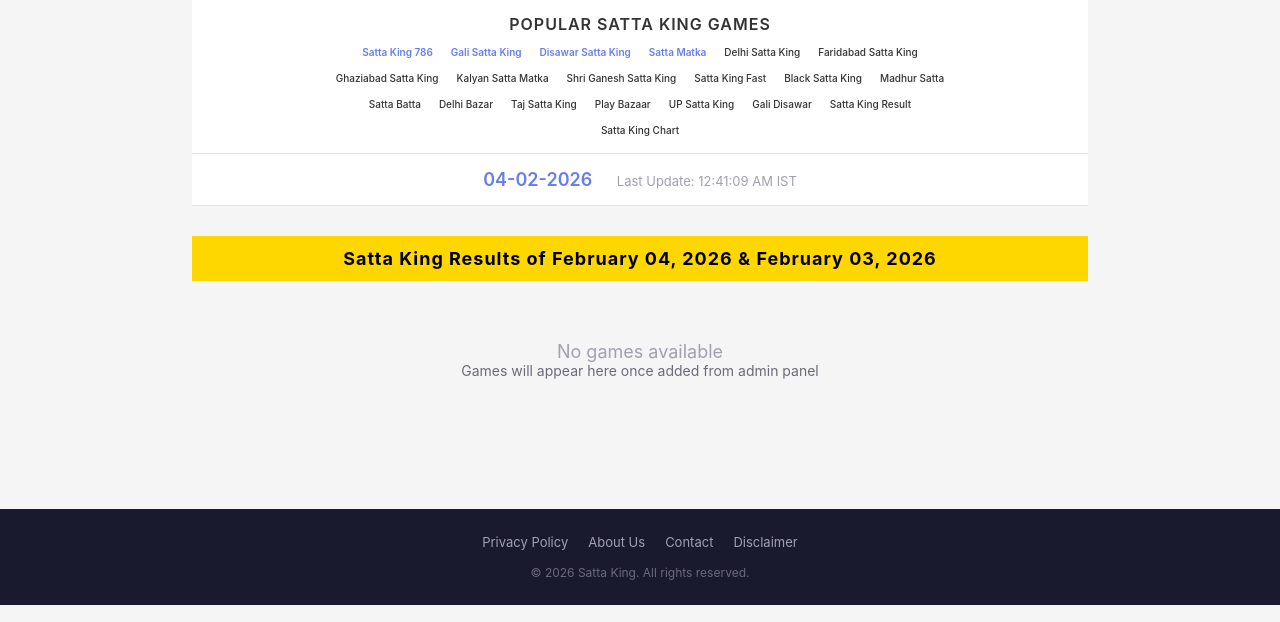
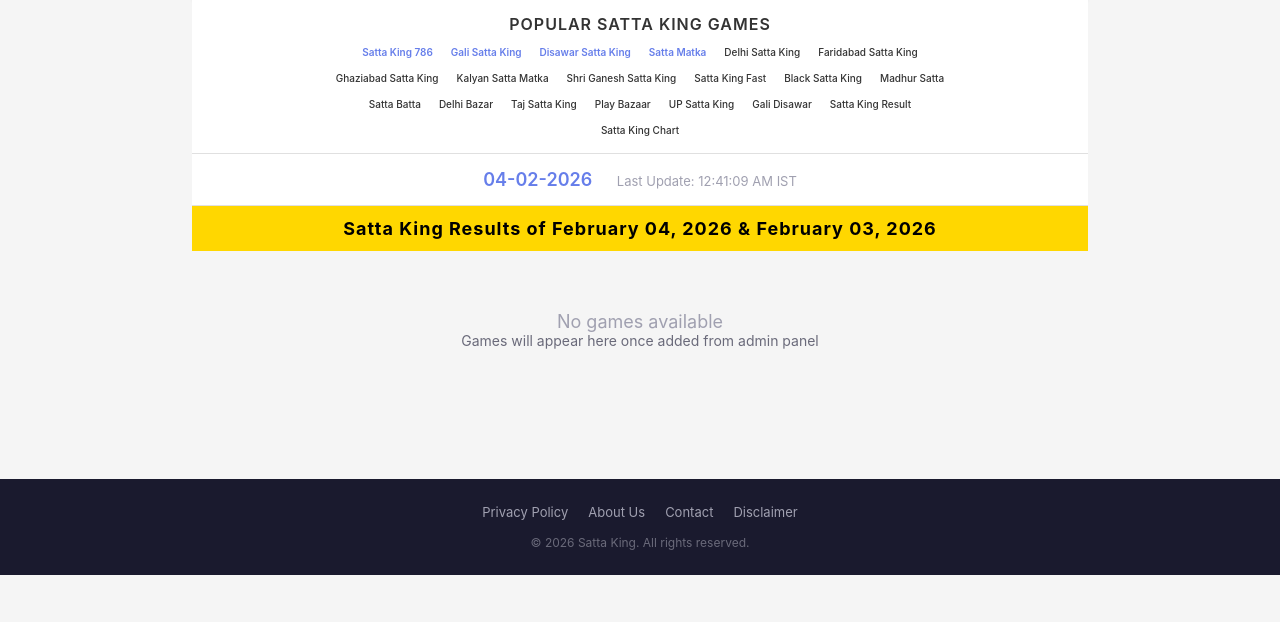
Before and after one commit to codinghunt24/sattawala, a Flask app: page / in a window 1280 px wide. Shown: the part 178-800 px from the top of the page. Run offline with Flask 3, Linux system fonts and the light colour scheme; data that the repository does not hold is empty; some libraries are stand-ins or nearby versions.

Commit message:
Adjust spacing and appearance of website elements
Update CSS for `.games-section` to remove top padding and adjust bottom padding.

Replit-Commit-Author: Agent
Replit-Commit-Session-Id: aee7e865-1a99-432c-9787-d3033c94b277
Replit-Commit-Checkpoint-Type: full_checkpoint
Replit-Commit-Event-Id: fd3f1a7b-c08f-4337-8287-9b8719b754c1
Replit-Commit-Screenshot-Url: https://storage.googleapis.com/screenshot-production-us-central1/5c5b60f3-96fb-4ea4-8b2d-7cb9d62b34ba/aee7e865-1a99-432c-9787-d3033c94b277/8aMivB0
Replit-Helium-Checkpoint-Created: true

```diff
--- a/templates/index.html
+++ b/templates/index.html
@@ -129,7 +129,7 @@
     }
 
     .games-section {
-        padding: 30px 0;
+        padding: 0 0 30px 0;
     }
 
     .section-title {
```
